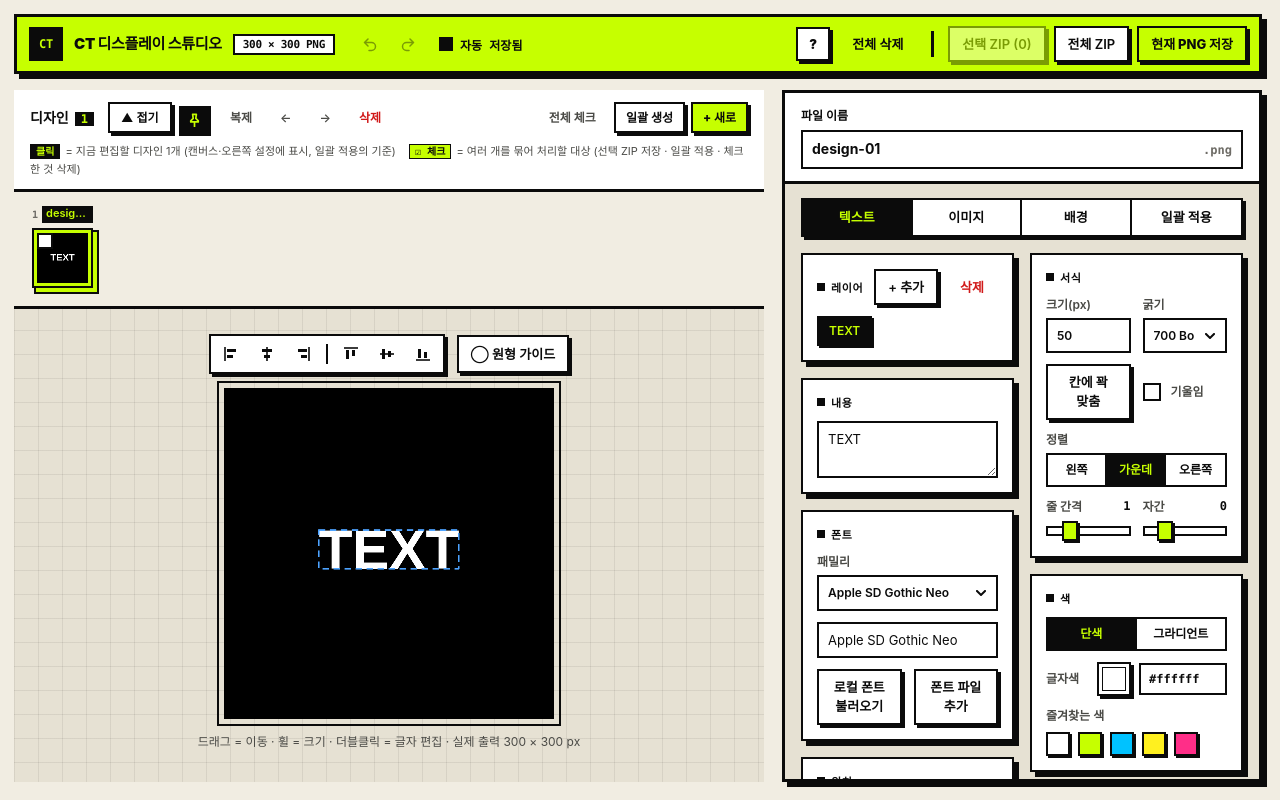
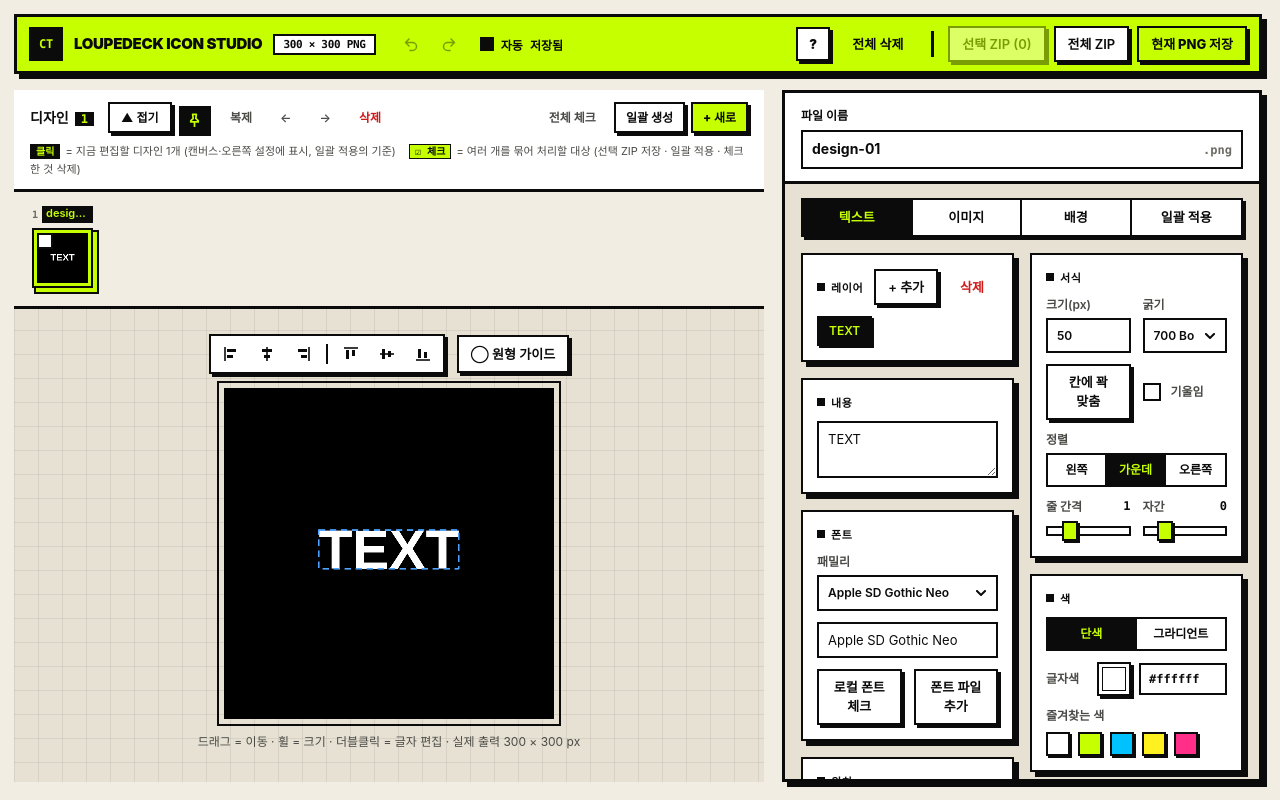
Before and after one commit to CAPSTONEID/Nerd_deck_design, a plain HTML site: page index.html in a window 1280 px wide. Drawn offline with Linux system fonts and the light colour scheme.

Commit message:
Rename app to LOUPEDECK ICON STUDIO; shorten local font button label
Co-Authored-By: Claude Opus 5.5 <noreply@anthropic.com>

```diff
--- a/index.html
+++ b/index.html
@@ -4,7 +4,7 @@
 <meta charset="utf-8">
 <meta name="viewport" content="width=device-width, initial-scale=1">
 <meta name="color-scheme" content="light">
-<title>CT 디스플레이 스튜디오</title>
+<title>LOUPEDECK ICON STUDIO</title>
 <style>
   /* ── 네오 브루탈리즘 테마: 종이색 바탕 + 굵은 검정 테두리 + 번지지 않는 검정 그림자 + 원색 포인트 ── */
   :root {
@@ -239,7 +239,7 @@
 </head>
 <body>
 <header class="top">
-  <div class="brand"><span class="logo" aria-hidden="true">CT</span>CT 디스플레이 스튜디오<span class="chip">300 × 300 PNG</span></div>
+  <div class="brand"><span class="logo" aria-hidden="true">CT</span>LOUPEDECK ICON STUDIO<span class="chip">300 × 300 PNG</span></div>
   <div class="hist">
     <button id="undo" class="icon ghost" title="실행 취소 (⌘/Ctrl+Z)" aria-label="실행 취소"><svg viewBox="0 0 16 16" fill="none" stroke="currentColor" stroke-width="1.5" stroke-linecap="round" stroke-linejoin="round"><path d="M6 3 2.5 6.5 6 10M3 6.5h6.5a4 4 0 0 1 0 8H7"/></svg></button>
     <button id="redo" class="icon ghost" title="다시 실행 (⇧⌘/Ctrl+Z)" aria-label="다시 실행"><svg viewBox="0 0 16 16" fill="none" stroke="currentColor" stroke-width="1.5" stroke-linecap="round" stroke-linejoin="round"><path d="M10 3l3.5 3.5L10 10M13 6.5H6.5a4 4 0 0 0 0 8H9"/></svg></button>
@@ -346,7 +346,7 @@
             <label class="f" id="styleWrap">스타일<select id="styleSelect" data-scope="text" data-k="fontStyle"></select></label>
             <input id="fontName" type="text" data-scope="text" data-k="font" placeholder="설치된 폰트 이름 직접 입력" aria-label="폰트 이름">
             <div class="grid2">
-              <button id="localFonts">로컬 폰트 불러오기</button>
+              <button id="localFonts">로컬 폰트 체크</button>
               <button id="fontFileBtn">폰트 파일 추가</button>
             </div>
             <input id="fontFile" type="file" accept=".ttf,.otf,.woff,.woff2" multiple hidden>
```
Also changed, not shown: 1 other file.
